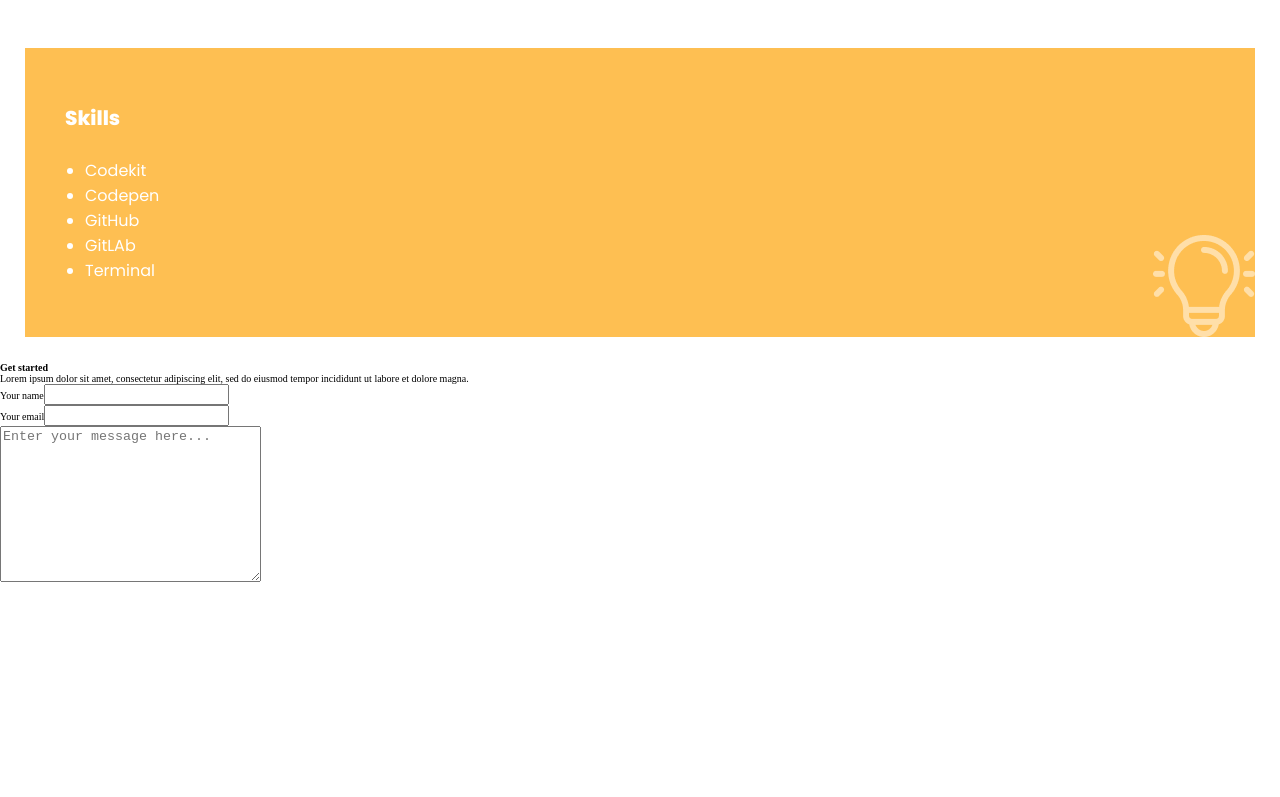
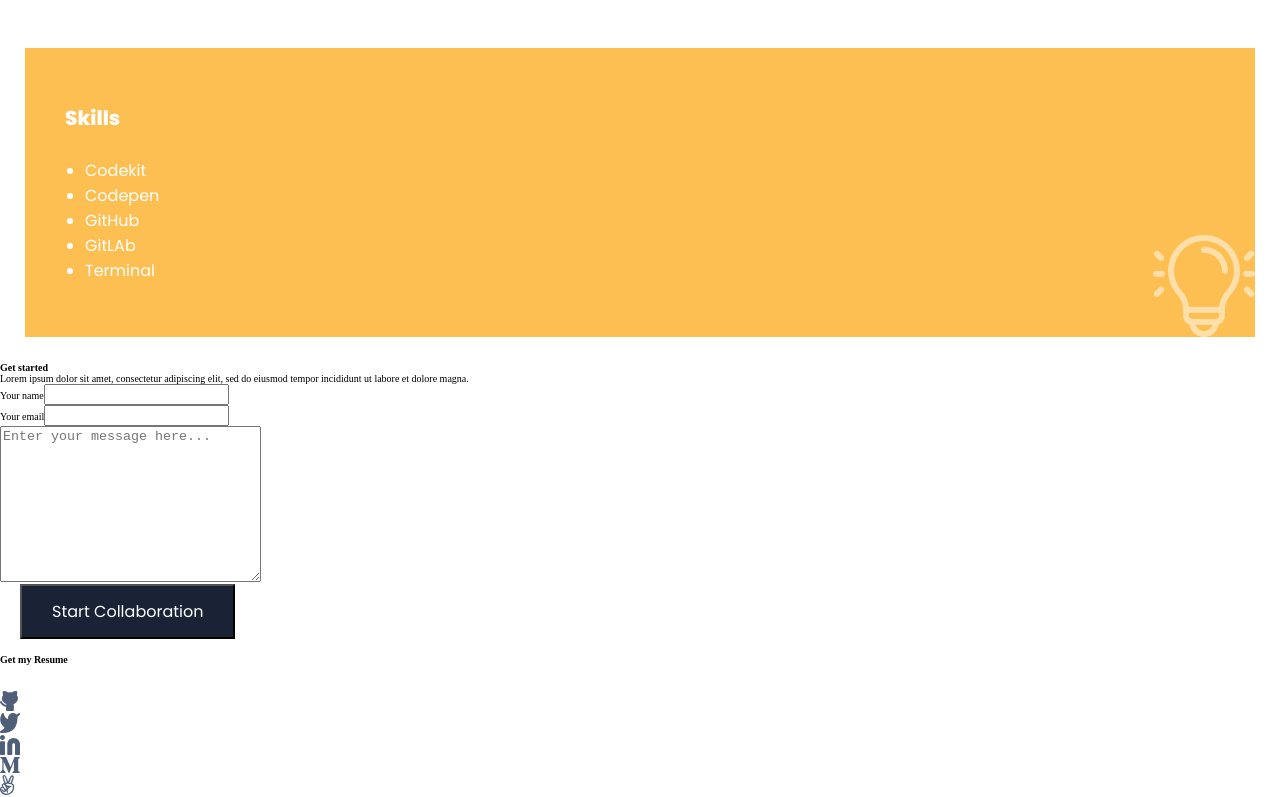
Before and after one commit to erickhansx/portfolio, a website: page index.html in a window 1280 px wide. Shown: the part 7308-8105 px from the top of the page. Before the commit the page ends 7892 px from the top, so only its background shows below. Drawn offline with nearby package versions, Linux system fonts and the light colour scheme.

Commit message:
Add social section in html

```diff
--- a/index.html
+++ b/index.html
@@ -297,9 +297,23 @@
                 placeholder="Enter your message here..."
               ></textarea>
             </li>
+            <li>
+              <button class="get-my-cv-btn start-colab colab-butn" type="submit">Start Collaboration</button>
+            </li>
           </ul>
         </form>
       </fieldset>
+    <section class="social-media">
+      <h3>Get my Resume <img src="" alt="" ></h3>
+      <ul>
+        <li><a href="#"><img src="./resources/images/stackoverflow.svg" alt=""></a></li>
+        <li><a href="#"><img src="./resources/images/github.svg" alt=""></a></li>
+        <li><a href="#"><img src="./resources/images/twitter.svg" alt=""></a></li>
+        <li><a href="#"><img src="./resources/images/Linkedin.svg" alt=""></a></li>
+        <li><a href="#"><img src="./resources/images/medium.svg" alt=""></a></li>
+        <li><a href="#"><img src="./resources/images/angellist.svg" alt=""></a></li>
+      </ul>
+       </section>
     </footer>
   </body>
 </html>
```
Also changed, not shown: resources/images/Linkedin.svg (added), resources/images/angellist.svg (added), resources/images/github.svg (added), resources/images/medium.svg (added), resources/images/stackoverflow.svg (added), resources/images/twitter.svg (added).
